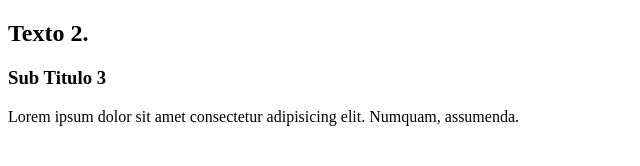
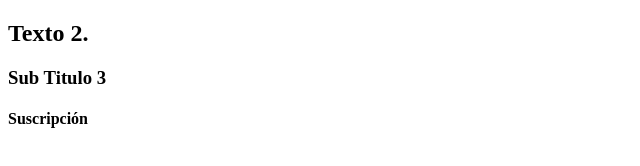
Before and after one commit to Franzaviza/practica_vscode_git, a plain HTML site: page index.html in a window 1280 px wide. Shown: the whole page, without its empty margins (0-640 px from the left). Drawn offline with Linux system fonts and the light colour scheme.

Commit message:
Cambios en index suscripcion y en token.js

```diff
--- a/ejemplo.json
+++ b/ejemplo.json
@@ -0,0 +1,3 @@
+{
+    "feature": "Agregada suscripción"
+}
--- a/index.html
+++ b/index.html
@@ -8,6 +8,6 @@
 <body>
     <h2>Texto 2.</h2>
     <h3>Sub Titulo 3</h3>
-     <p>Lorem ipsum dolor sit amet consectetur adipisicing elit. Numquam, assumenda.</p>
+    <h4>Suscripción</h4>
 </body>
 </html>
```
